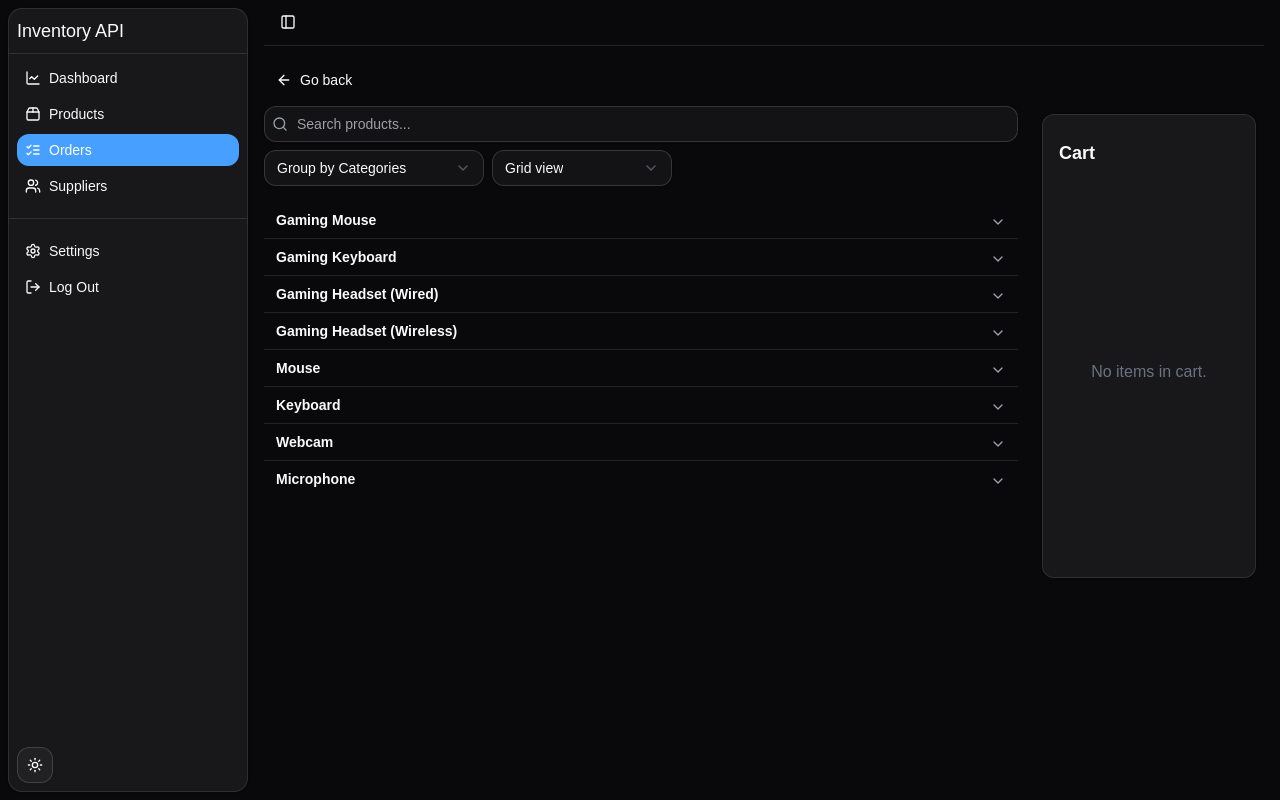
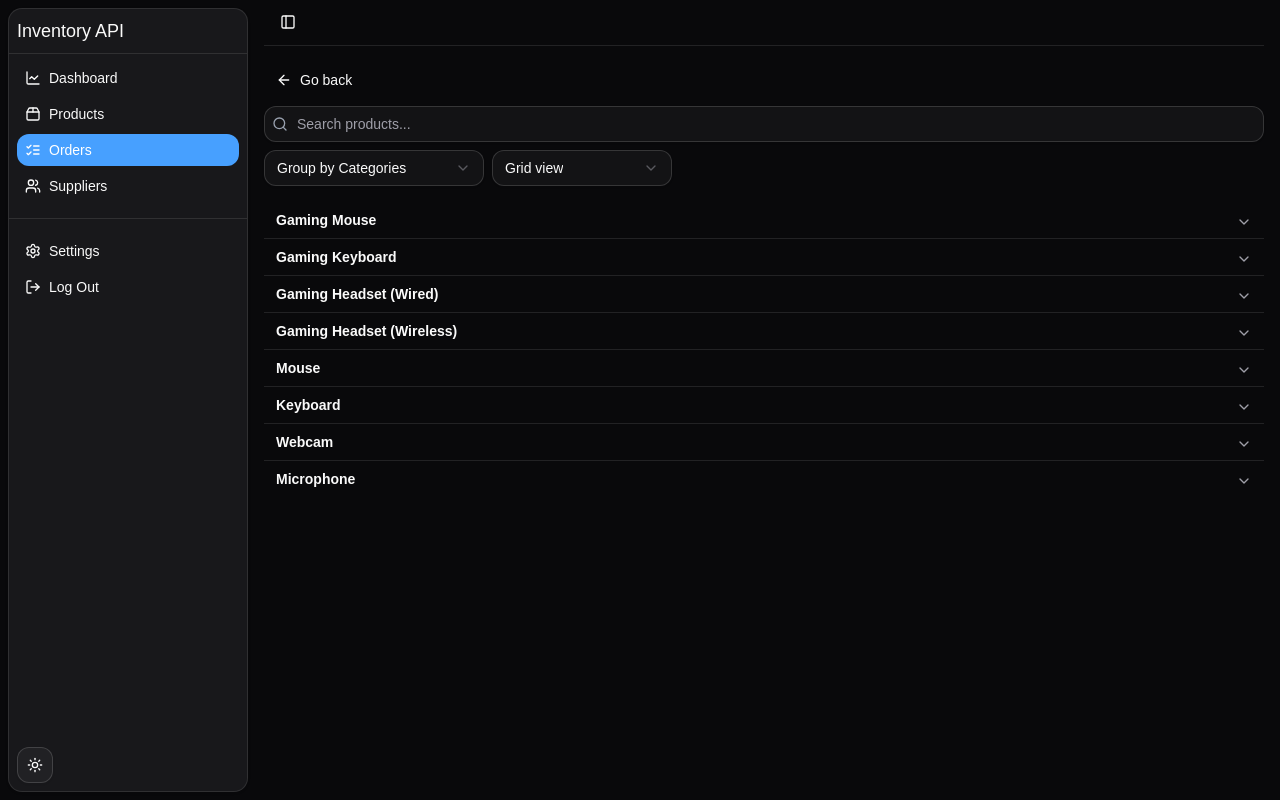
Before and after one commit to mrdsx/inventory-api, a Next.js app in the folder frontend/: page /orders/create in a window 1280 px wide. Built offline with nearby package versions, Linux system fonts and the light colour scheme.

Commit message:
refactor(frontend/order): commented cart component

```diff
--- a/frontend/src/app/(pages)/(workspace)/orders/create/page.tsx
+++ b/frontend/src/app/(pages)/(workspace)/orders/create/page.tsx
@@ -21,7 +21,7 @@ export default function CreateOrderPage() {
       <div className="flex h-100 gap-4 transition-colors">
         <Catalog />
         {/* Right side: Cart */}
-        <div className="flex h-120 w-[30%] flex-col p-2 transition-colors">
+        {/* <div className="flex h-120 w-[30%] flex-col p-2 transition-colors">
           <Card className="flex h-full flex-1 flex-col rounded-md shadow-sm">
             <h2 className="px-4 text-lg font-bold">Cart</h2>
             {cart.length === 0 ? (
@@ -92,7 +92,7 @@ export default function CreateOrderPage() {
               </>
             )}
           </Card>
-        </div>
+        </div> */}
       </div>
     </div>
   );
```
